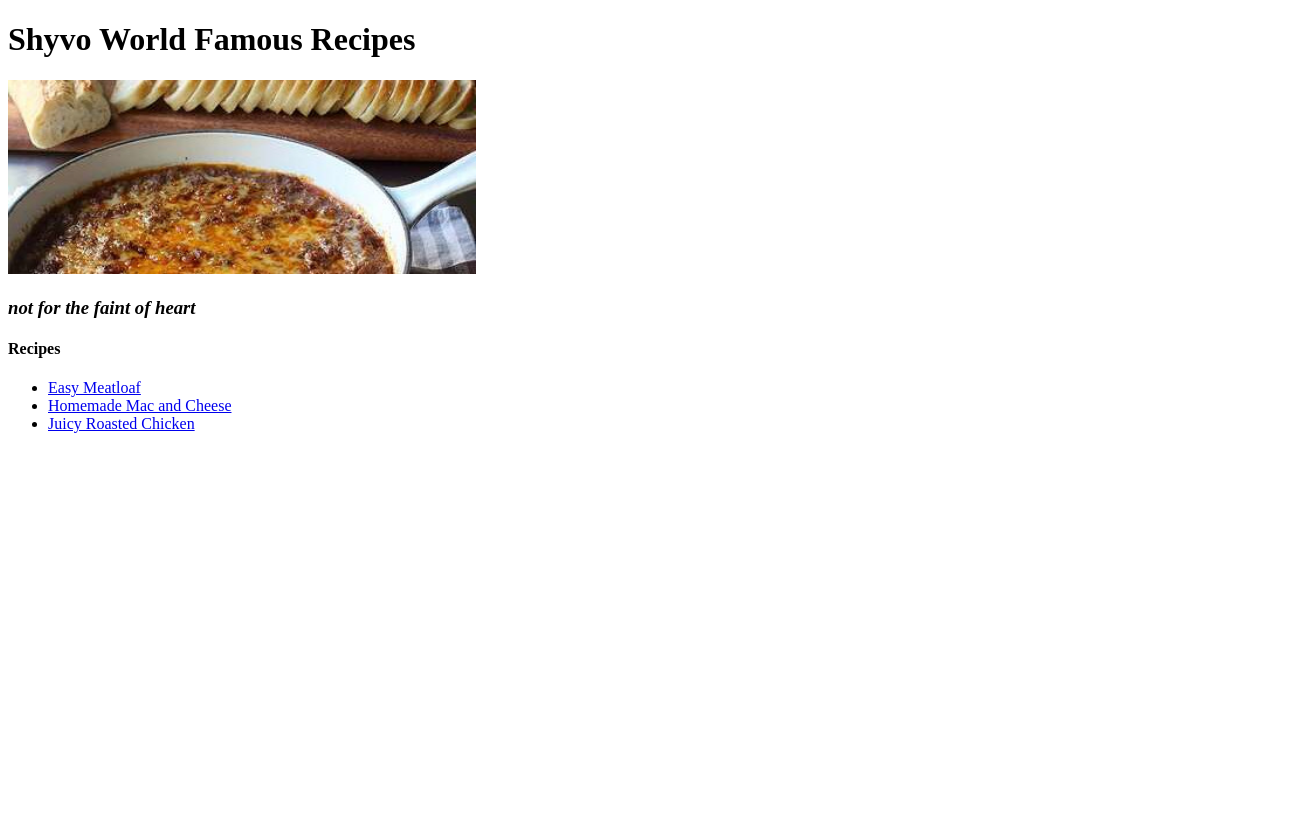
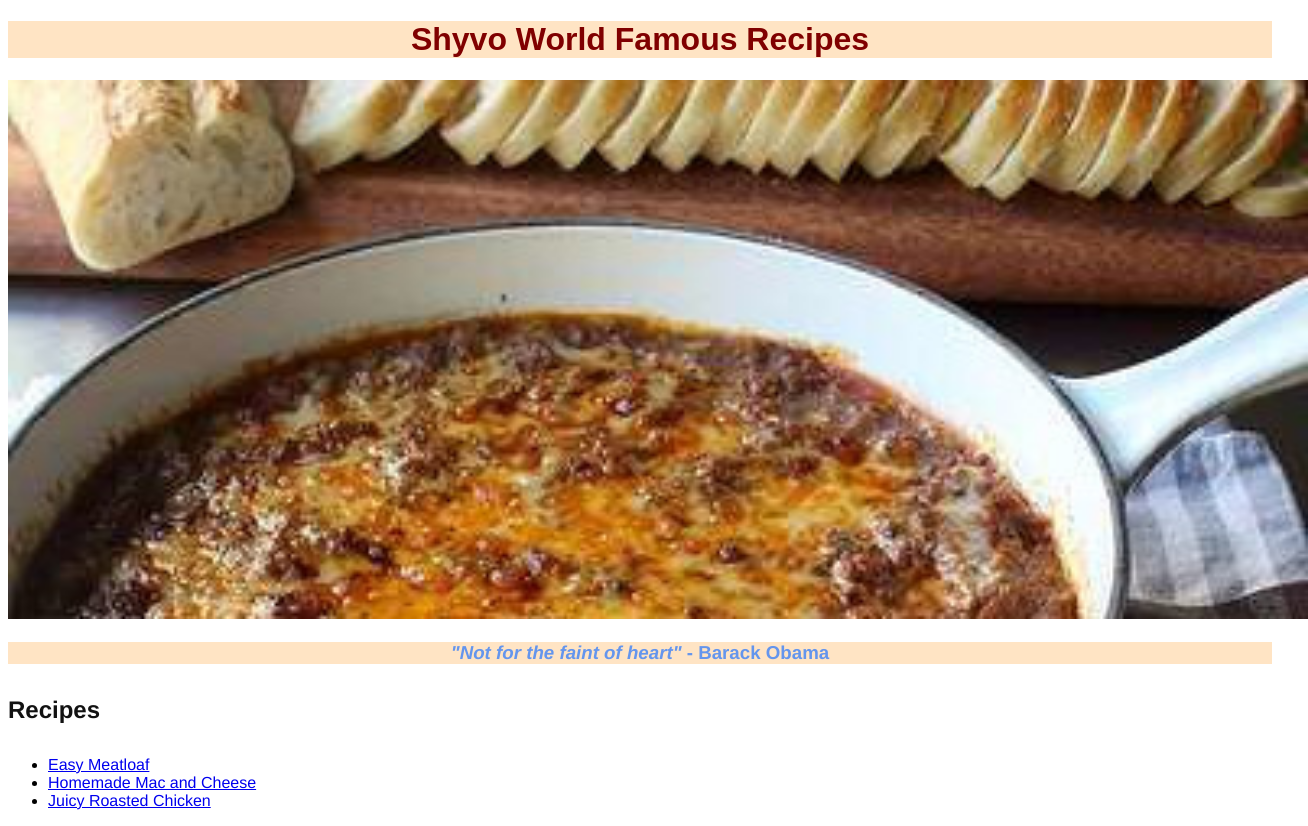
Before and after one commit to Shyvo/odin-recipes, a plain HTML site: page index.html in a window 1280 px wide. Shown: the whole page, 1308 px wide, since content can reach past the window. Before the commit the page ends 800 px from the top, so only its background shows below. Drawn offline with Linux system fonts and the light colour scheme.

Commit message:
added css & changed design

```diff
--- a/index.html
+++ b/index.html
@@ -3,16 +3,17 @@
     <head>
         <meta charset="utf-8">
         <title>Shyvo Eats</title>
+        <link rel="stylesheet" href="styles.css">
     </head>
     <body>
-        <h1>Shyvo World Famous Recipes</h1>
-        <img src="./img/header.jpeg" width="468" alt="cheesy beef dip in a pan topp by bread">
-        <h3><em>not for the faint of heart</em></h3>
-        <h4>Recipes</h4>
+        <h1 id="header">Shyvo World Famous Recipes</h1>
+        <img src="./img/header.jpeg" id="header-img" alt="cheesy beef dip in a pan topp by bread">
+        <h3><em>"Not for the faint of heart"</em> - Barack Obama</h3>
+        <h4 class="list">Recipes</h4>
         <ul>
-            <li><a href="./recipes/easy-meatloaf.html">Easy Meatloaf</a></li>
-            <li><a href="./recipes/homemade-mac-and-cheese.html">Homemade Mac and Cheese</a></li>
-            <li><a href="./recipes/juicy-roasted-chicken.html">Juicy Roasted Chicken</a></li>
+            <li class="list item"><a href="./recipes/easy-meatloaf.html">Easy Meatloaf</a></li>
+            <li class="list item"><a href="./recipes/homemade-mac-and-cheese.html">Homemade Mac and Cheese</a></li>
+            <li class="list item"><a href="./recipes/juicy-roasted-chicken.html">Juicy Roasted Chicken</a></li>
         </ul>
     </body>
 </html>
--- /dev/null
+++ b/styles.css
@@ -0,0 +1,30 @@
+#header {
+    text-align: center;
+    color: maroon;
+    background-color: bisque;
+    font-family: Arial, Helvetica, sans-serif;
+}
+
+#header-img {
+    width: 1300px;
+    height: auto;
+    align-items: center;
+    font-family: Helvetica, "Times New Roman", sans-serif;
+}
+
+h3 {
+    text-align: center;
+    color: cornflowerblue;
+    background-color: bisque;
+    font-family: Helvetica, "Times New Roman", sans-serif;
+}
+
+h4 {
+    text-align: left;
+    color: #121212;
+    font-size: 24px;
+}
+
+.list {
+    font-family: Helvetica, "Times New Roman", sans-serif;
+}
```
